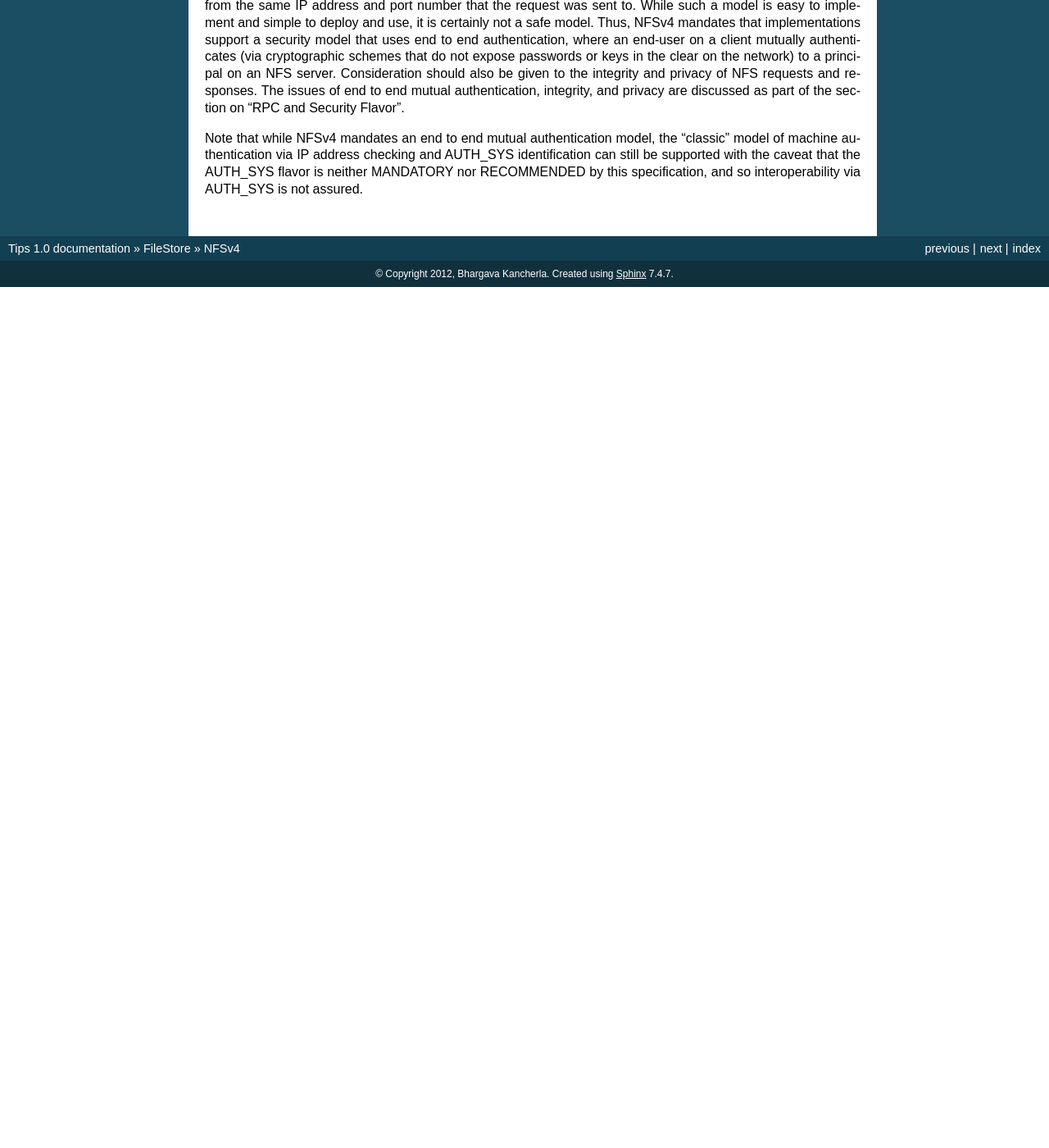
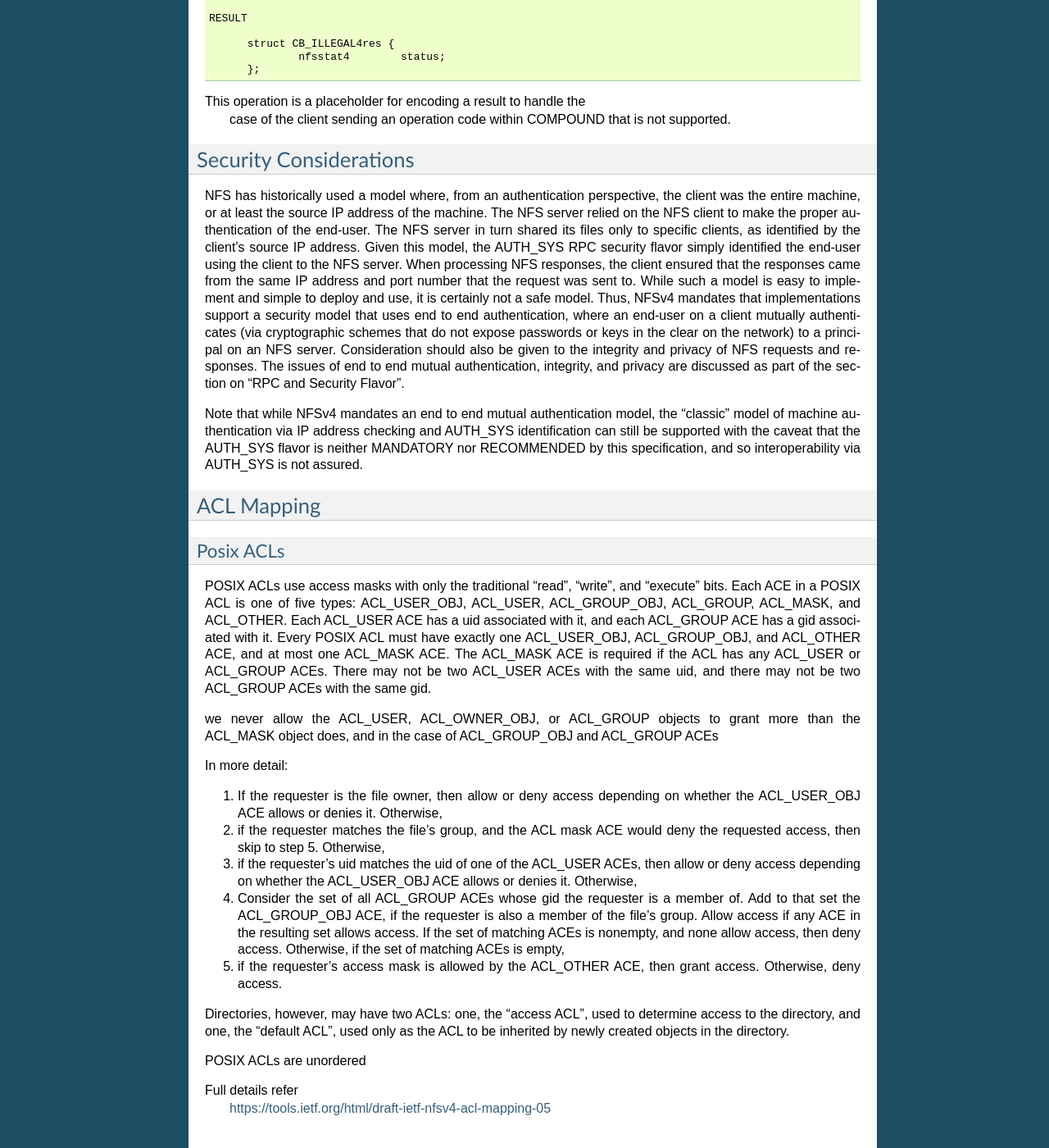
Before and after one commit to bhargavakumark/Notes, a Sphinx documentation site: the page built from source/filestore/nfs/nfsv4.rst, in a window 1280 px wide and 1400 px high, scrolled down 47291 px. Shown: the whole window at 82% size. Built offline with Sphinx 7.4.7, drawn with Linux system fonts in a browser that asks for light colours; before the commit the page ends 47641 px from its top, so only the background shows below that; some of the changed text lies outside the part shown.

Commit message:
ACL mapping info NFS RFC links

```diff
--- a/source/filestore/nfs/nfsv4.rst
+++ b/source/filestore/nfs/nfsv4.rst
@@ -6,7 +6,14 @@ NFSv4
 References
 ----------
 
-https://www.ietf.org/rfc/rfc3530.txt
+NFSv4 RFC
+	https://www.ietf.org/rfc/rfc3530.txt
+
+NFSv4 vs NFSv3 comparison slides
+	http://www.citi.umich.edu/projects/nfsv4/OLS2001/sld011.htm
+
+NFSv4 ACL mapping
+	https://tools.ietf.org/html/draft-ietf-nfsv4-acl-mapping-05
 
 
 Security RPCSEC_GSS
@@ -391,12 +398,16 @@ access**.  For example,
 **ACE flag**
 
 *   ACE4_FILE_INHERIT_ACE
+	Inherit ACE to files created in this directory
 *   ACE4_DIRECTORY_INHERIT_ACE
+	Inherit ACE to directories created in this directory
 *   ACE4_INHERIT_ONLY_ACE
+	ACE should be ignored for this directory, only to be used for inheritance
 *   ACE4_NO_PROPAGATE_INHERIT_ACE
 *   ACE4_SUCCESSFUL_ACCESS_ACE_FLAG
 *   ACL4_FAILED_ACCESS_ACE_FLAG
 *   ACE4_IDENTIFIER_GROUP
+	"who" is a group (not user)
 
 **ACE who**
    There are several special identifiers ("who") which need to be
@@ -3297,3 +3308,60 @@ checking and AUTH_SYS identification can still be supported with the
 caveat that the AUTH_SYS flavor is neither MANDATORY nor RECOMMENDED
 by this specification, and so interoperability via AUTH_SYS is not
 assured.
+
+
+ACL Mapping
+-----------
+
+==========
+Posix ACLs
+==========
+
+POSIX ACLs use access masks with only the traditional "read",
+"write", and "execute" bits.  Each ACE in a POSIX ACL is one of five
+types: ACL_USER_OBJ, ACL_USER, ACL_GROUP_OBJ, ACL_GROUP, ACL_MASK,
+and ACL_OTHER.  Each ACL_USER ACE has a uid associated with it, and
+each ACL_GROUP ACE has a gid associated with it.  Every POSIX ACL
+must have exactly one ACL_USER_OBJ, ACL_GROUP_OBJ, and ACL_OTHER ACE,
+and at most one ACL_MASK ACE.  The ACL_MASK ACE is required if the
+ACL has any ACL_USER or ACL_GROUP ACEs.  There may not be two
+ACL_USER ACEs with the same uid, and there may not be two ACL_GROUP
+ACEs with the same gid.
+
+we never allow the ACL_USER, ACL_OWNER_OBJ, or
+ACL_GROUP objects to grant more than the ACL_MASK object does, and in
+the case of ACL_GROUP_OBJ and ACL_GROUP ACEs
+
+In more detail:
+
+1.  If the requester is the file owner, then allow or deny access
+    depending on whether the ACL_USER_OBJ ACE allows or denies it.
+    Otherwise,
+
+2.  if the requester matches the file's group, and the ACL mask ACE
+    would deny the requested access, then skip to step 5.  Otherwise,
+
+3.  if the requester's uid matches the uid of one of the ACL_USER
+    ACEs, then allow or deny access depending on whether the
+    ACL_USER_OBJ ACE allows or denies it.  Otherwise,
+
+4.  Consider the set of all ACL_GROUP ACEs whose gid the requester is
+    a member of.  Add to that set the ACL_GROUP_OBJ ACE, if the
+    requester is also a member of the file's group.  Allow access if
+    any ACE in the resulting set allows access.  If the set of
+    matching ACEs is nonempty, and none allow access, then deny
+    access.  Otherwise, if the set of matching ACEs is empty,
+
+5.  if the requester's access mask is allowed by the ACL_OTHER ACE,
+    then grant access.  Otherwise, deny access.
+
+Directories, however, may have two
+ACLs: one, the "access ACL", used to determine access to the
+directory, and one, the "default ACL", used only as the ACL to be
+inherited by newly created objects in the directory.
+
+POSIX ACLs are unordered
+
+
+Full details refer
+	https://tools.ietf.org/html/draft-ietf-nfsv4-acl-mapping-05
```
Also changed, not shown: source/filestore/nfs/nfs.rst (+10 -0 lines).
